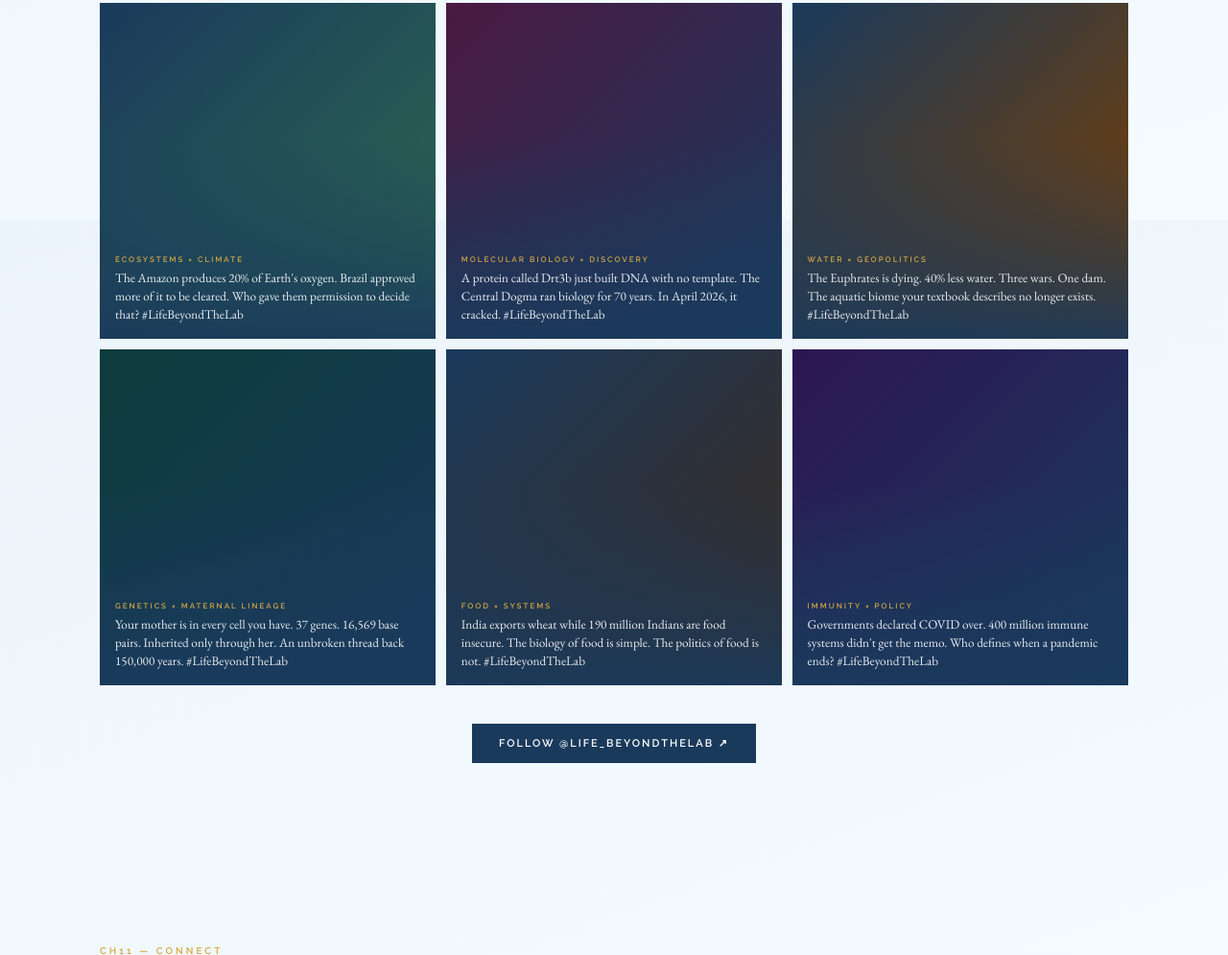
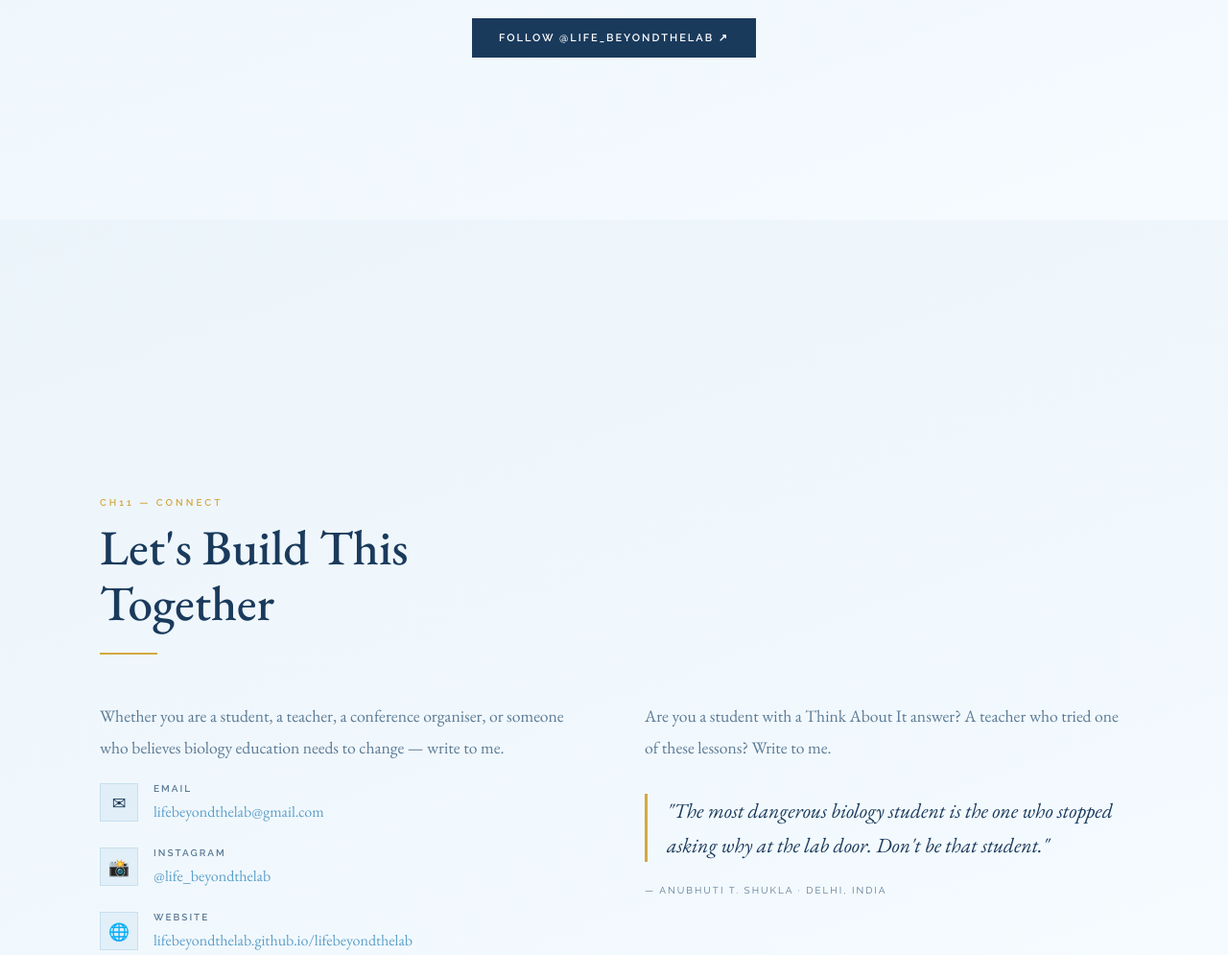
Before and after one commit to lifebeyondthelab/lifebeyondthelab, a plain HTML site: page index.html in a window 1280 px wide. Shown: the part 10971-11966 px from the top of the page at 96% size. Drawn offline with nearby package versions, Linux system fonts and the light colour scheme.

Commit message:
Add files via upload

```diff
--- a/index.html
+++ b/index.html
@@ -390,15 +390,7 @@ footer strong{color:var(--amber);font-weight:500;}
   <h2>Biology in<br>60 Seconds</h2>
   <div class="divider"></div>
   <p>Follow <strong>@life_beyondthelab</strong> — where every post connects a biology concept to a world event your textbook forgot to mention.</p>
-  <div class="ig-grid">
-    <div class="ig-card ig1"><div class="ig-inner"><div class="ig-tag">Ecosystems × Climate</div><div class="ig-cap">The Amazon produces 20% of Earth's oxygen. Brazil approved more of it to be cleared. Who gave them permission to decide that? #LifeBeyondTheLab</div></div></div>
-    <div class="ig-card ig2"><div class="ig-inner"><div class="ig-tag">Molecular Biology × Discovery</div><div class="ig-cap">A protein called Drt3b just built DNA with no template. The Central Dogma ran biology for 70 years. In April 2026, it cracked. #LifeBeyondTheLab</div></div></div>
-    <div class="ig-card ig3"><div class="ig-inner"><div class="ig-tag">Water × Geopolitics</div><div class="ig-cap">The Euphrates is dying. 40% less water. Three wars. One dam. The aquatic biome your textbook describes no longer exists. #LifeBeyondTheLab</div></div></div>
-    <div class="ig-card ig4"><div class="ig-inner"><div class="ig-tag">Genetics × Maternal Lineage</div><div class="ig-cap">Your mother is in every cell you have. 37 genes. 16,569 base pairs. Inherited only through her. An unbroken thread back 150,000 years. #LifeBeyondTheLab</div></div></div>
-    <div class="ig-card ig5"><div class="ig-inner"><div class="ig-tag">Food × Systems</div><div class="ig-cap">India exports wheat while 190 million Indians are food insecure. The biology of food is simple. The politics of food is not. #LifeBeyondTheLab</div></div></div>
-    <div class="ig-card ig6"><div class="ig-inner"><div class="ig-tag">Immunity × Policy</div><div class="ig-cap">Governments declared COVID over. 400 million immune systems didn't get the memo. Who defines when a pandemic ends? #LifeBeyondTheLab</div></div></div>
-  </div>
-  <div style="text-align:center;margin-top:2.5rem;"><a href="https://instagram.com/life_beyondthelab" target="_blank" class="btn-primary">Follow @life_beyondthelab ↗</a></div>
+  <div style="text-align:center;margin-top:3rem;"><a href="https://instagram.com/life_beyondthelab" target="_blank" class="btn-primary">Follow @life_beyondthelab ↗</a></div>
 </section>
 
 <section id="connect">
```
